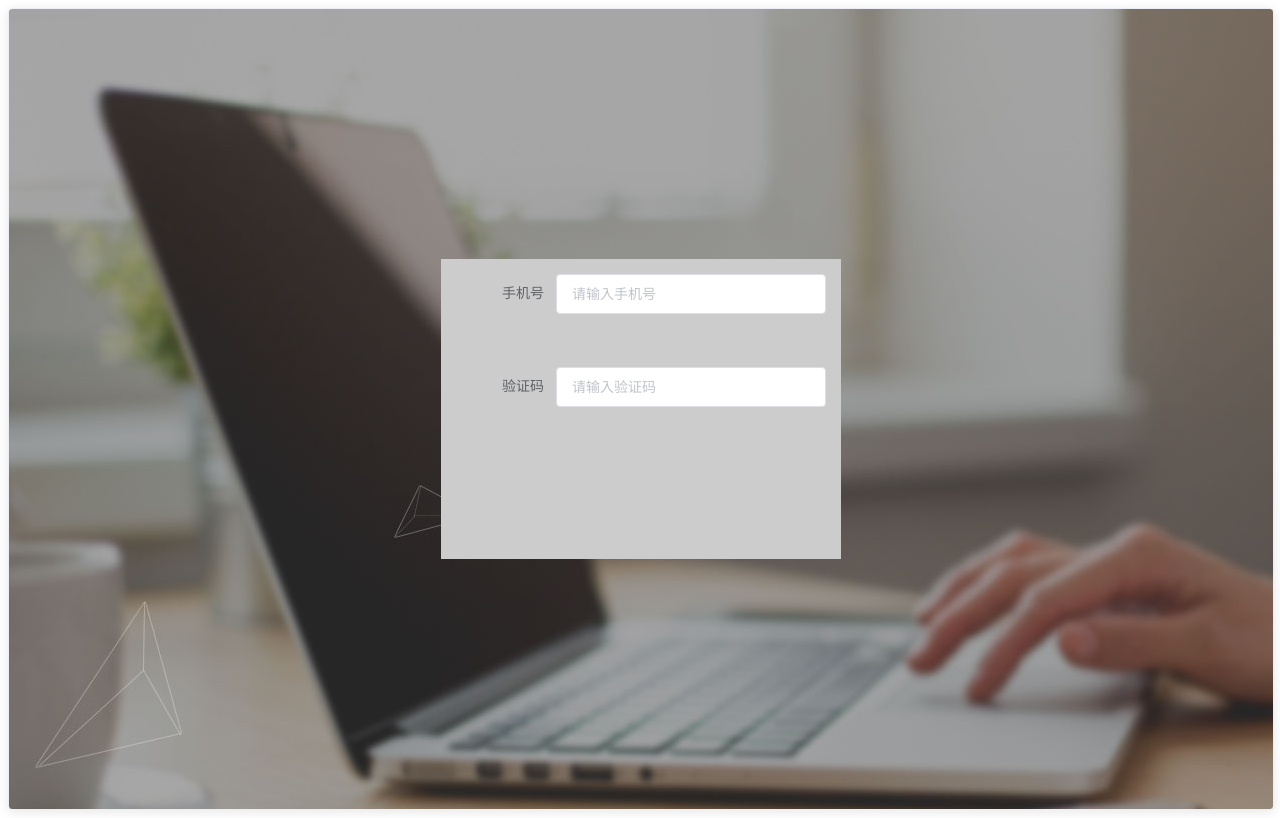
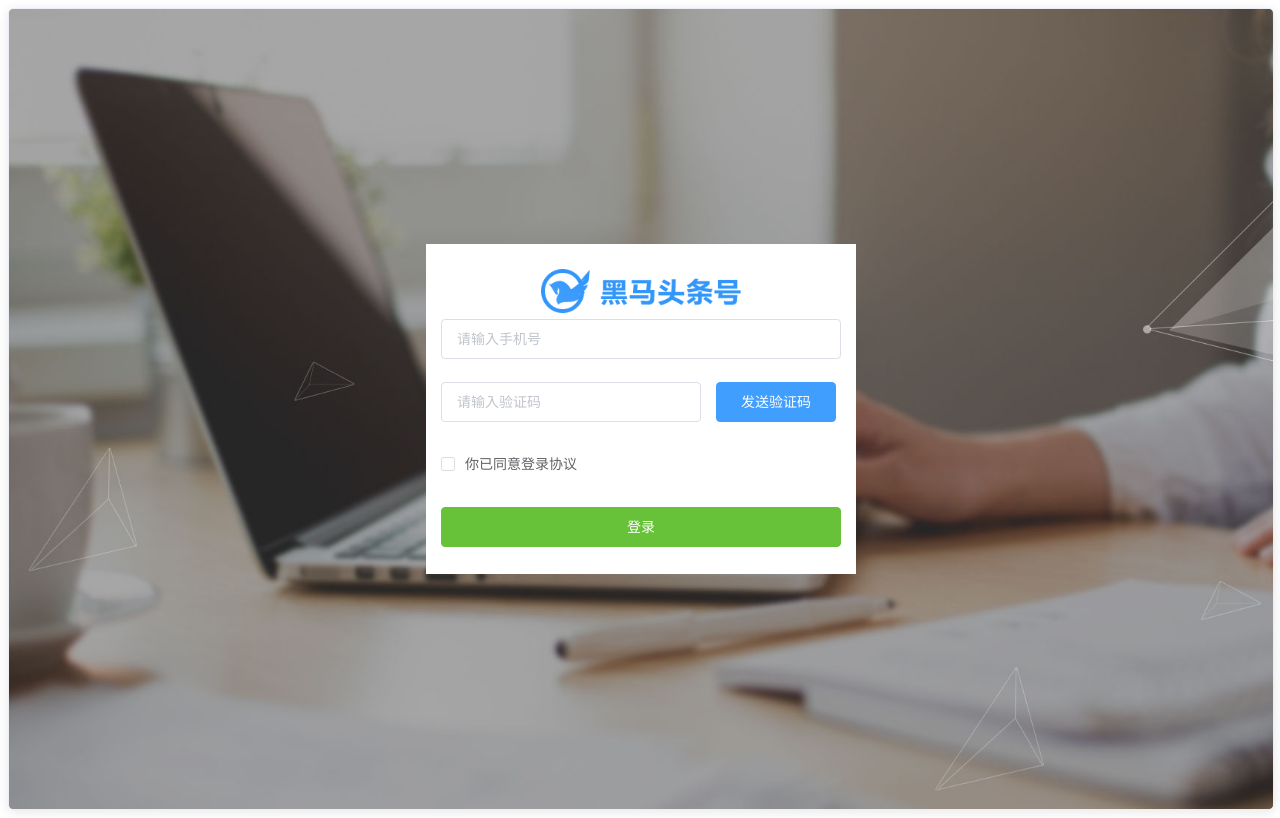
Before and after one commit to sunyill/InterviewWeb, a Vue app: page /#/login in a window 1280 px wide. Built offline with nearby package versions, Linux system fonts and the light colour scheme.

Commit message:
4.login界面数据绑定及校验

```diff
--- a/package.json
+++ b/package.json
@@ -3,7 +3,8 @@
   "version": "0.1.0",
   "private": true,
   "scripts": {
-    "serve": "vue-cli-service serve",
+    "start": "npm run serve",
+    "serve": "vue-cli-service serve --open",
     "build": "vue-cli-service build",
     "lint": "vue-cli-service lint"
   },
--- a/src/views/login/index.vue
+++ b/src/views/login/index.vue
@@ -1,11 +1,30 @@
+<!--
+ * @Description: In User Settings Edit
+ * @Author: lisi
+ * @Date: 2019-09-01 23:08:41
+ * @LastEditTime: 2019-09-04 22:39:13
+ * @LastEditors:lis
+ -->
+
 <template>
   <el-card>
-    <el-form :model="loginForm" ref="myLoginForm" label-width="100px">
-      <el-form-item label="手机号" prop="phone">
-        <el-input placeholder="请输入手机号" v-model="loginForm.phone"></el-input>
+    <el-form ref="myLoginForm" :model="loginForm"  :rules="myrules">
+      <div class="login_view">
+        <img src="../../assets/img/logo_index.png" alt />
+      </div>
+      <el-form-item prop="mobile" class="first-item">
+        <el-input placeholder="请输入手机号" v-model="loginForm.mobile"></el-input>
       </el-form-item>
-      <el-form-item label="验证码" prop="code">
-        <el-input type="password" placeholder="请输入验证码" v-model="loginForm.code"></el-input>
+      <el-form-item prop="code" class="inputVer">
+        <el-input type="password" class="inputCode" placeholder="请输入验证码" v-model="loginForm.code"></el-input>
+        <el-button type="primary" class="sendCode">发送验证码</el-button>
+      </el-form-item>
+
+      <el-form-item prop="check">
+        <el-checkbox label="你已同意登录协议" v-model="loginForm.check" name="type"></el-checkbox>
+      </el-form-item>
+      <el-form-item>
+        <el-button type="success" style="width:100%" @click="login">登录</el-button>
       </el-form-item>
     </el-form>
   </el-card>
@@ -14,11 +33,52 @@
 <script>
 export default {
   data () {
+    /**
+     * @description: 触发了一个自定义函数
+     * @param {type}
+     * @return:
+     */
+    var muFun = function (rule, value, callback) {
+      // rulu 表示规则,没什么用, value 表示表单中的值,
+      if (value) {
+        callback()
+      } else {
+        callback(new Error('你必须同意被坑'))
+      }
+    }
     return {
       loginForm: {
-        phone: '',
-        code: ''
+        mobile: '',
+        code: '',
+        check: false
+      },
+      myrules: {
+        mobile: [
+          { required: true, message: '登录手机号不能为空' },
+          { pattern: /^1[3456789]\d{9}$/, message: '手机号格式错误' }
+        ],
+        code: [
+          { required: true, message: '验证码不能为空' },
+          { pattern: /^\d{6}$/, message: '验证码必须为6位数字' }
+        ],
+        check: [{
+          validator: muFun // 自定义函数
+        }]
       }
+    }
+  },
+  methods: {
+    /**
+     * @description:登录事件
+     * @param {type}
+     * @return:
+     */
+    login () {
+      this.$refs.myLoginForm.validate(isOK => {
+        if (isOK) {
+          console.log('前端界面校验成功')
+        }
+      })
     }
   }
 }
@@ -29,16 +89,33 @@ export default {
   display: flex;
   width: 100%;
   height: 100vh;
-  background-size: contain;
+  border-radius: 5px;
   justify-content: center;
   align-items: center;
   background: url("../../assets/img/login_bg.jpg");
+  background-size: cover;
   .el-form {
     width: 400px;
     height: 300px;
-    background: #ccc;
-    .el-form-item {
-        padding: 15px;
+    padding: 15px;
+    background: #fff;
+    .login_view {
+      height: 30px;
+      width: 200px;
+      margin: 10px auto;
+      padding-bottom: 10px;
+      img {
+        width: 100%;
+      }
+    }
+    .inputVer {
+      .inputCode {
+        width: 65%;
+      }
+      .sendCode {
+        width: 30%;
+        margin-left: 15px;
+      }
     }
   }
 }
```
